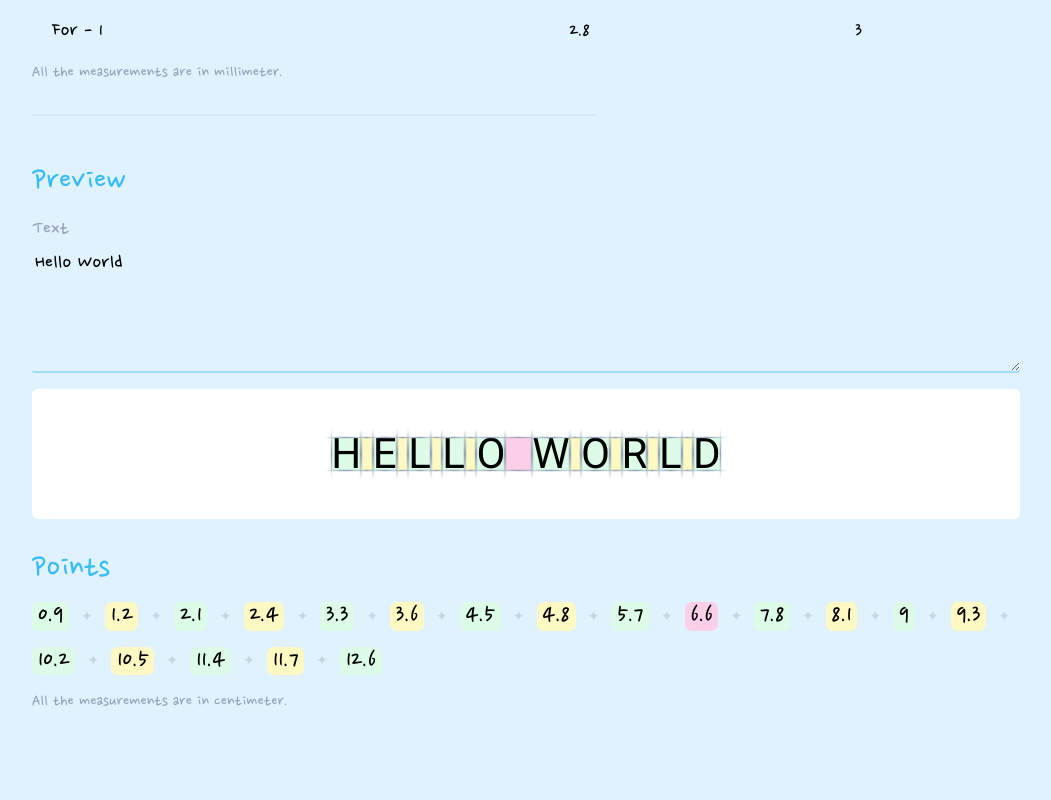
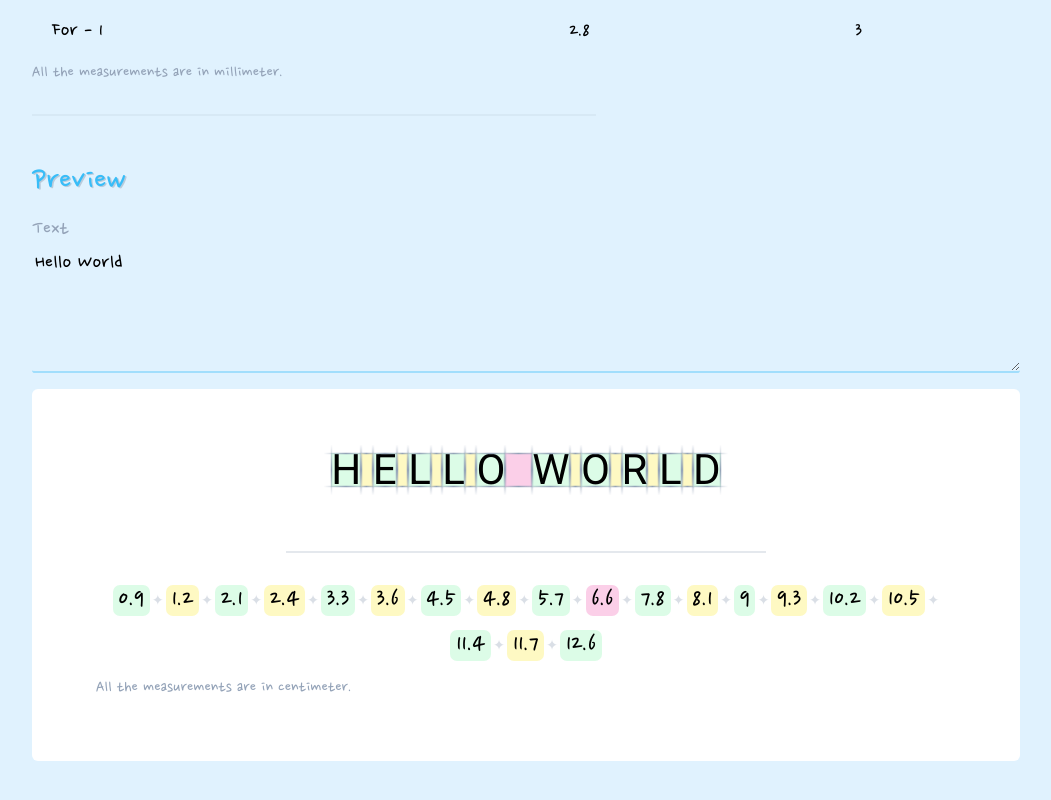
Before and after one commit to Ivirx/stencil, a React (Vite) app: page / in a window 1280 px wide. Shown: the part 1032-1832 px from the top of the page, without its empty margins (114-1165 px from the left). Built offline with nearby package versions, Linux system fonts and the light colour scheme.

Commit message:
design changes in the demo section

```diff
--- a/index.html
+++ b/index.html
@@ -8,7 +8,7 @@
   <link rel="preconnect" href="https://fonts.googleapis.com">
   <link rel="preconnect" href="https://fonts.gstatic.com" crossorigin>
   <link rel="stylesheet"
-    href="https://fonts.googleapis.com/css2?family=Nanum+Pen+Script&family=Oswald:wght@200;300;400;500;600;700&family=Roboto:wght@100;300;400;500;700;900&display=swap">
+    href="https://fonts.googleapis.com/css2?family=Nanum+Pen+Script&family=Roboto:wght@100;300;400;500;700;900&display=swap">
   <title>Stencil</title>
 </head>
 
--- a/src/components/Demo.tsx
+++ b/src/components/Demo.tsx
@@ -1,4 +1,6 @@
 import { Values } from './utils';
+import { Preview } from './Preview';
+import { Points } from './Points';
 
 export const Demo = ({
 	values,
@@ -9,8 +11,6 @@ export const Demo = ({
 	text: string;
 	setText: React.Dispatch<React.SetStateAction<string>>;
 }) => {
-	let currentValue = 0;
-
 	return (
 		<div className='demo'>
 			<h2>Preview</h2>
@@ -25,110 +25,10 @@ export const Demo = ({
 					onChange={(e) => setText(e.target.value)}
 				></textarea>
 			</div>
-			<div
-				style={{
-					// @ts-ignore
-					'--fz': `${values.height}px`,
-					'--vertical': `${values.lineSpace.roundOff}px`,
-				}}
-				className='preview'
-			>
-				{text.split(' ').map((word) => {
-					return (
-						<>
-							<div
-								// @ts-ignore
-								style={{ '--width': `${values.wordSpace.roundOff}px` }}
-								className='space box'
-							>
-								<span className='line'></span>
-								<span className='line'></span>
-								<span className='alpha invisible'>V</span>
-								<span className='line'></span>
-								<span className='line'></span>
-							</div>
-							<div className='word'>
-								{word.split('').map((letter) => {
-									return (
-										<>
-											<div className='gap box'>
-												<span className='line'></span>
-												<span className='line'></span>
-												<span className='alpha invisible'>I</span>
-												<span className='line'></span>
-												<span className='line'></span>
-											</div>
-											<div className='letter box'>
-												<span className='line'></span>
-												<span className='line'></span>
-												<span className='alpha'>{letter}</span>
-												<span className='line'></span>
-												<span className='line'></span>
-											</div>
-										</>
-									);
-								})}
-							</div>
-						</>
-					);
-				})}
-			</div>
-			<div className='points'>
-				<h2>Points</h2>
-				<div>
-					{text.split(' ').map((word, i, arr) => {
-						const isLastWord = i === arr.length - 1;
-
-						return (
-							<>
-								{word.split('').map((letter, j, arr) => {
-									const isLastLetter = j === arr.length - 1;
-
-									const alpha =
-										letter.toLowerCase() === 'm' ||
-										letter.toLowerCase() === 'w'
-											? values.letterMW.roundOff
-											: letter.toLowerCase() === 'i'
-											? values.letterI.roundOff
-											: values.letter.roundOff;
-
-									const space = isLastLetter
-										? values.wordSpace.roundOff
-										: values.letterSpace.roundOff;
-
-									const letterPoint = alpha + currentValue;
-									const spacePoint = space + letterPoint;
-
-									currentValue = spacePoint;
-
-									return (
-										<>
-											<span className='letterSpace'>
-												{letterPoint / 10}
-											</span>
-											<span className='dot'>&#10022;</span>
-											<span
-												className={`${
-													isLastLetter ? 'wordSpace' : 'gapSpace'
-												} ${isLastWord && isLastLetter ? 'last' : ''}`}
-											>
-												{spacePoint / 10}
-											</span>
-											<span
-												className={`dot ${
-													isLastWord && isLastLetter ? 'last' : ''
-												}`}
-											>
-												&#10022;
-											</span>
-										</>
-									);
-								})}
-							</>
-						);
-					})}
-				</div>
-				<p>All the measurements are in centimeter.</p>
+			<div className='wrapper'>
+				<Preview values={values} text={text} />
+				<hr />
+				<Points values={values} text={text} />
 			</div>
 		</div>
 	);
--- /dev/null
+++ b/src/components/Points.tsx
@@ -0,0 +1,62 @@
+import { Values } from './utils';
+
+export const Points = ({ values, text }: { values: Values; text: string }) => {
+	let currentValue = 0;
+
+	return (
+		<div className='points'>
+			<div>
+				{text.split(' ').map((word, i, arr) => {
+					const isLastWord = i === arr.length - 1;
+
+					return (
+						<>
+							{word.split('').map((letter, j, arr) => {
+								const isLastLetter = j === arr.length - 1;
+
+								const alpha =
+									letter.toLowerCase() === 'm' ||
+									letter.toLowerCase() === 'w'
+										? values.letterMW.roundOff
+										: letter.toLowerCase() === 'i'
+										? values.letterI.roundOff
+										: values.letter.roundOff;
+
+								const space = isLastLetter
+									? values.wordSpace.roundOff
+									: values.letterSpace.roundOff;
+
+								const letterPoint = alpha + currentValue;
+								const spacePoint = space + letterPoint;
+
+								currentValue = spacePoint;
+
+								return (
+									<>
+										<span className='letterSpace'>{letterPoint / 10}</span>
+										<span className='dot'>&#10022;</span>
+										<span
+											className={`${
+												isLastLetter ? 'wordSpace' : 'gapSpace'
+											} ${isLastWord && isLastLetter ? 'last' : ''}`}
+										>
+											{spacePoint / 10}
+										</span>
+										<span
+											className={`dot ${
+												isLastWord && isLastLetter ? 'last' : ''
+											}`}
+										>
+											&#10022;
+										</span>
+									</>
+								);
+							})}
+						</>
+					);
+				})}
+			</div>
+			<p>All the measurements are in centimeter.</p>
+		</div>
+	);
+};
--- /dev/null
+++ b/src/components/Preview.tsx
@@ -0,0 +1,54 @@
+import { Values } from './utils';
+
+export const Preview = ({ values, text }: { values: Values; text: string }) => {
+	return (
+		<div
+			style={{
+				// @ts-ignore
+				'--fz': `${values.height}px`,
+				'--vertical': `${values.lineSpace.roundOff}px`,
+			}}
+			className='preview'
+		>
+			{text.split(' ').map((word) => {
+				return (
+					<>
+						<div
+							// @ts-ignore
+							style={{ '--width': `${values.wordSpace.roundOff}px` }}
+							className='space box'
+						>
+							<span className='line'></span>
+							<span className='line'></span>
+							<span className='alpha invisible'>V</span>
+							<span className='line'></span>
+							<span className='line'></span>
+						</div>
+						<div className='word'>
+							{word.split('').map((letter) => {
+								return (
+									<>
+										<div className='gap box'>
+											<span className='line'></span>
+											<span className='line'></span>
+											<span className='alpha invisible'>I</span>
+											<span className='line'></span>
+											<span className='line'></span>
+										</div>
+										<div className='letter box'>
+											<span className='line'></span>
+											<span className='line'></span>
+											<span className='alpha'>{letter}</span>
+											<span className='line'></span>
+											<span className='line'></span>
+										</div>
+									</>
+								);
+							})}
+						</div>
+					</>
+				);
+			})}
+		</div>
+	);
+};
--- a/src/index.scss
+++ b/src/index.scss
@@ -72,6 +72,7 @@ main {
 		font-size: var(--fz-900);
 		font-weight: 600;
 		line-height: 1;
+		text-shadow: 0.125rem 0.125rem 0 rgb(var(--gray) / 0.5);
 	}
 
 	hr {
@@ -133,6 +134,7 @@ main {
 		font-size: var(--fz-700);
 		font-weight: 500;
 		line-height: 1;
+		text-shadow: 0.0875rem 0.0875rem 0 rgb(var(--gray) / 0.5);
 	}
 
 	p {
@@ -190,6 +192,7 @@ main {
 		font-size: var(--fz-700);
 		font-weight: 500;
 		line-height: 1;
+		text-shadow: 0.0875rem 0.0875rem 0 rgb(var(--gray) / 0.5);
 	}
 }
 
@@ -243,11 +246,30 @@ main {
 	}
 }
 
-.preview {
+.wrapper {
 	margin-block-start: 1rem;
-	padding: 3rem 4rem;
+	padding: 4rem 4rem;
 	background-color: rgb(var(--white));
 	border-radius: 0.375rem;
+
+	hr {
+		margin-inline: auto;
+		width: clamp(0rem, 100%, 30rem);
+		margin-block: 4rem 2rem;
+		border: none;
+		border-block-end: 0.125em solid rgb(var(--gray) / 0.25);
+	}
+
+	@media (width < 40rem) {
+		padding: 2.5rem 1.375rem;
+
+		hr {
+			margin-block: 2.5rem 1rem;
+		}
+	}
+}
+
+.preview {
 	display: flex;
 	flex-wrap: wrap;
 	justify-content: center;
@@ -358,16 +380,13 @@ main {
 }
 
 .points {
-	margin-block-start: 2rem;
-
 	div {
-		margin-block-start: 1rem;
 		display: flex;
 		flex-wrap: wrap;
-		justify-content: start;
+		justify-content: center;
 		align-items: center;
-		gap: 0.75rem;
-		row-gap: 1rem;
+		gap: 0.125rem;
+		row-gap: 0.875rem;
 	}
 
 	.letterSpace,
@@ -375,7 +394,7 @@ main {
 	.gapSpace {
 		padding-inline: 0.2em;
 		font-size: var(--fz-600);
-		line-height: 1;
+		line-height: 1.1;
 		border-radius: 0.25em;
 
 		&.last {
@@ -415,4 +434,10 @@ main {
 		text-align: left;
 		line-height: 1;
 	}
+
+	@media (width < 40rem) {
+		.dot {
+			font-size: 0.5rem;
+		}
+	}
 }
```
